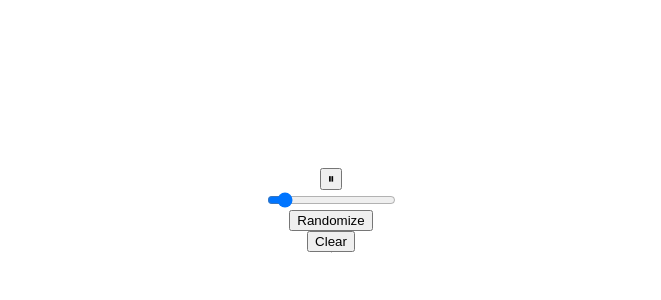
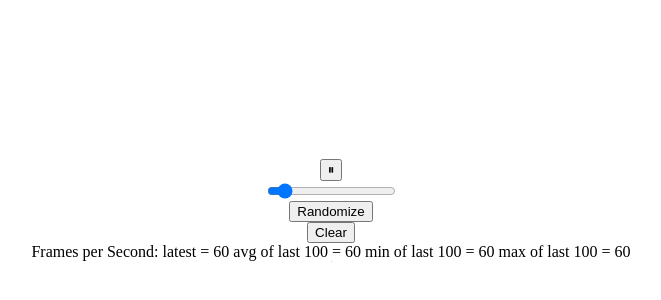
Before and after one commit to alexanderjophus/wasm-game-of-life, a website built with webpack: page www/index.html in a window 1280 px wide. Shown: the part 198-498 px from the top of the page, without its empty margins (317-978 px from the left). Built offline with nearby package versions, Linux system fonts and the light colour scheme; what wasm-game-of-life would draw is missing.

Commit message:
fps display

```diff
--- a/www/index.html
+++ b/www/index.html
@@ -22,6 +22,7 @@
         <input id="animation-speed" type="range" min="1" max="100" value="10" />
         <button id="randomize">Randomize</button>
         <button id="clear">Clear</button>
+        <div id="fps"></div>
         <canvas id="game-of-life-canvas"></canvas>
         <script src="./bootstrap.js"></script>
     </body>
--- a/www/index.js
+++ b/www/index.js
@@ -23,12 +23,14 @@ const ctx = canvas.getContext("2d");
 let animationId = null;
 
 const renderLoop = () => {
-  drawGrid();
-  drawCells();
+  fps.render();
 
   for (let i = 0; i < animationSpeed.value; i++) {
     universe.tick();
   }
+
+  drawGrid();
+  drawCells();
 
   animationId = requestAnimationFrame(renderLoop);
 };
@@ -142,6 +144,49 @@ canvas.addEventListener("click", (event) => {
   drawCells();
 });
 
+const fps = new (class {
+  constructor() {
+    this.fps = document.getElementById("fps");
+    this.frames = [];
+    this.lastFrameTimeStamp = performance.now();
+  }
+
+  render() {
+    // Convert the delta time since the last frame render into a measure
+    // of frames per second.
+    const now = performance.now();
+    const delta = now - this.lastFrameTimeStamp;
+    this.lastFrameTimeStamp = now;
+    const fps = (1 / delta) * 1000;
+
+    // Save only the latest 100 timings.
+    this.frames.push(fps);
+    if (this.frames.length > 100) {
+      this.frames.shift();
+    }
+
+    // Find the max, min, and mean of our 100 latest timings.
+    let min = Infinity;
+    let max = -Infinity;
+    let sum = 0;
+    for (let i = 0; i < this.frames.length; i++) {
+      sum += this.frames[i];
+      min = Math.min(this.frames[i], min);
+      max = Math.max(this.frames[i], max);
+    }
+    let mean = sum / this.frames.length;
+
+    // Render the statistics.
+    this.fps.textContent = `
+Frames per Second:
+         latest = ${Math.round(fps)}
+avg of last 100 = ${Math.round(mean)}
+min of last 100 = ${Math.round(min)}
+max of last 100 = ${Math.round(max)}
+`.trim();
+  }
+})();
+
 drawGrid();
 drawCells();
 play();
```
Also changed, not shown: 1 other file.
